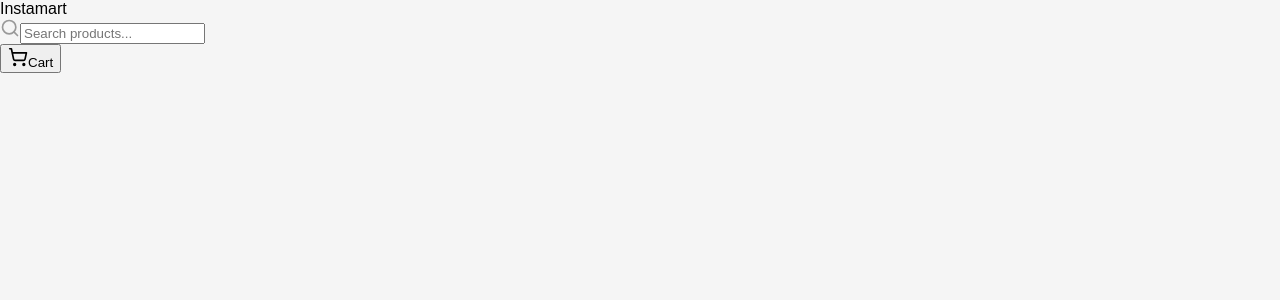
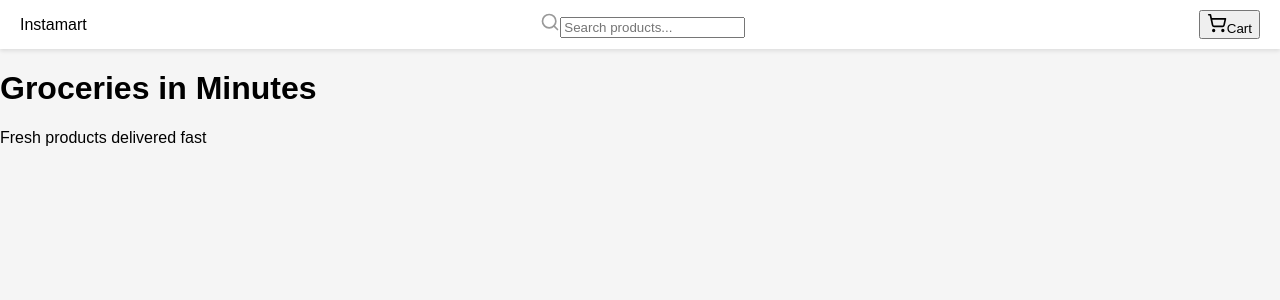
Before and after one commit to Shrilesh-Dhobale/Assign-19-InstaMart, a React (Vite) app: page / in a window 1280 px wide. Shown: the top 300 px of the page. Built offline with nearby package versions, Linux system fonts and the light colour scheme.

Commit message:
Styling added for header

```diff
--- a/src/Home.css
+++ b/src/Home.css
@@ -4,3 +4,12 @@ background: #f5f5f5;
 padding: 0;
 margin: 0;
 }
+
+.header {
+display: flex;
+justify-content: space-between;
+align-items: center;
+padding: 10px 20px;
+background-color: #fff;
+box-shadow: 0 2px 4px rgba(0,0,0,0.1);
+}
--- a/src/Home.jsx
+++ b/src/Home.jsx
@@ -17,6 +17,7 @@ function Home() {
     { id: 4, name: 'Chips', price: 20, image: '🥔' }
   ]; }
   return (
+    <>
       <div>
         <div className="header">
           <div className="logo">Instamart</div>
@@ -30,6 +31,11 @@ function Home() {
           </button>
         </div>
       </div>
+      <div className="banner">
+        <h1>Groceries in Minutes</h1>
+        <p>Fresh products delivered fast</p>
+      </div>
+    </>
   )
 }
 
```
Lines whose indentation alone changed are shown as unchanged.
